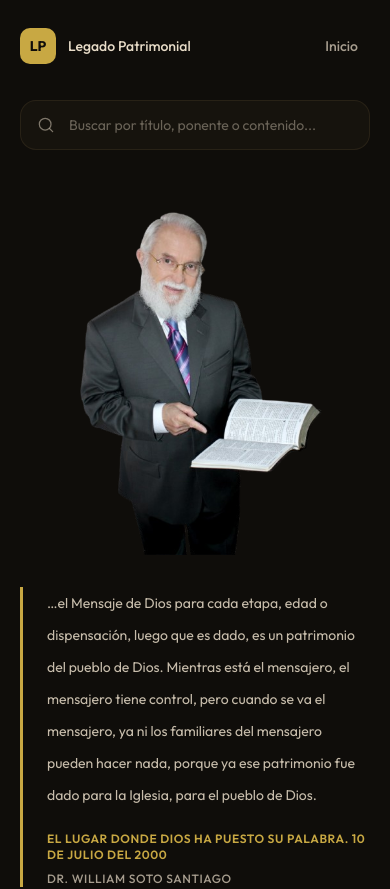
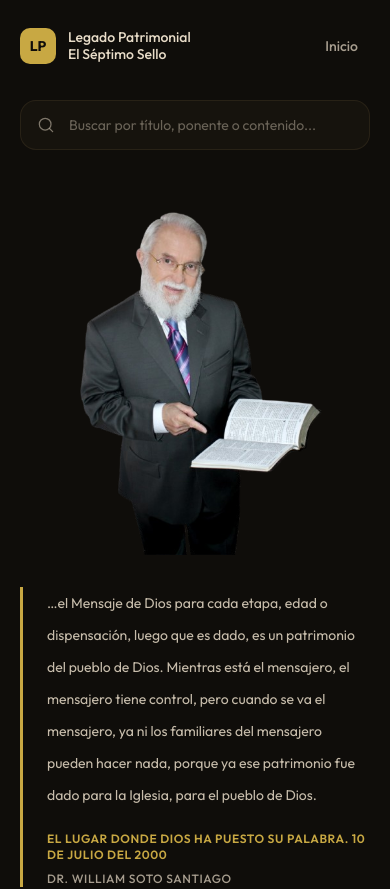
Before and after one commit to Asdru58/Legado-Patrimonial-wss, a Next.js app: page / in a window 390 px wide. Shown: the top 889 px of the page. Built offline with nearby package versions, Linux system fonts and the light colour scheme.

Commit message:
Fase 6.0 D.4.1: corregir marca en portada movil

```diff
--- a/src/app/page.tsx
+++ b/src/app/page.tsx
@@ -24,21 +24,21 @@ export default function Page() {
         <Link
           href="/"
           aria-label="Ir a la portada de Legado Patrimonial El Séptimo Sello"
-          className="group flex min-h-[44px] items-center gap-3 rounded-md focus-visible:outline focus-visible:outline-2 focus-visible:outline-offset-2 focus-visible:outline-[#DFC06A]"
+          className="group flex min-h-[44px] min-w-0 flex-1 items-center gap-3 rounded-md focus-visible:outline focus-visible:outline-2 focus-visible:outline-offset-2 focus-visible:outline-[#DFC06A]"
         >
           <span className="flex h-9 w-9 shrink-0 items-center justify-center rounded-md bg-[#C8A843] text-sm font-bold text-[#0F0D0A]">
             LP
           </span>
-          <span className="text-sm font-medium text-[#E8DCC8] transition-colors group-hover:text-[#DFC06A] md:text-base">
-            Legado Patrimonial
-            <span className="hidden sm:inline"> El Séptimo Sello</span>
+          <span className="flex min-w-0 flex-col text-sm font-medium leading-tight text-[#E8DCC8] transition-colors group-hover:text-[#DFC06A] md:block md:text-base md:leading-normal">
+            <span className="block truncate md:inline">Legado Patrimonial</span>
+            <span className="block truncate md:ml-1 md:inline">El Séptimo Sello</span>
           </span>
         </Link>
 
         <Link
           href="/inicio"
           aria-label="Entrar al portal"
-          className="inline-flex min-h-[44px] min-w-[44px] items-center justify-center rounded-md px-3 text-sm font-medium text-[rgba(232,220,200,0.7)] transition-colors hover:text-[#DFC06A] focus-visible:outline focus-visible:outline-2 focus-visible:outline-offset-2 focus-visible:outline-[#DFC06A]"
+          className="inline-flex min-h-[44px] min-w-[44px] shrink-0 items-center justify-center rounded-md px-3 text-sm font-medium text-[rgba(232,220,200,0.7)] transition-colors hover:text-[#DFC06A] focus-visible:outline focus-visible:outline-2 focus-visible:outline-offset-2 focus-visible:outline-[#DFC06A]"
         >
           Inicio
         </Link>
```
